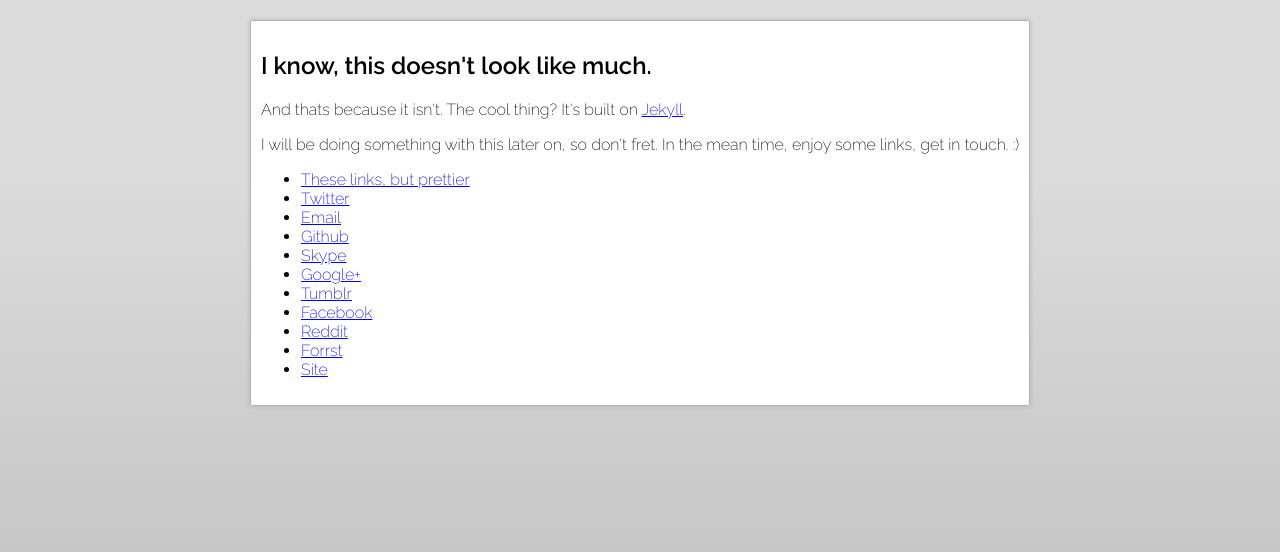
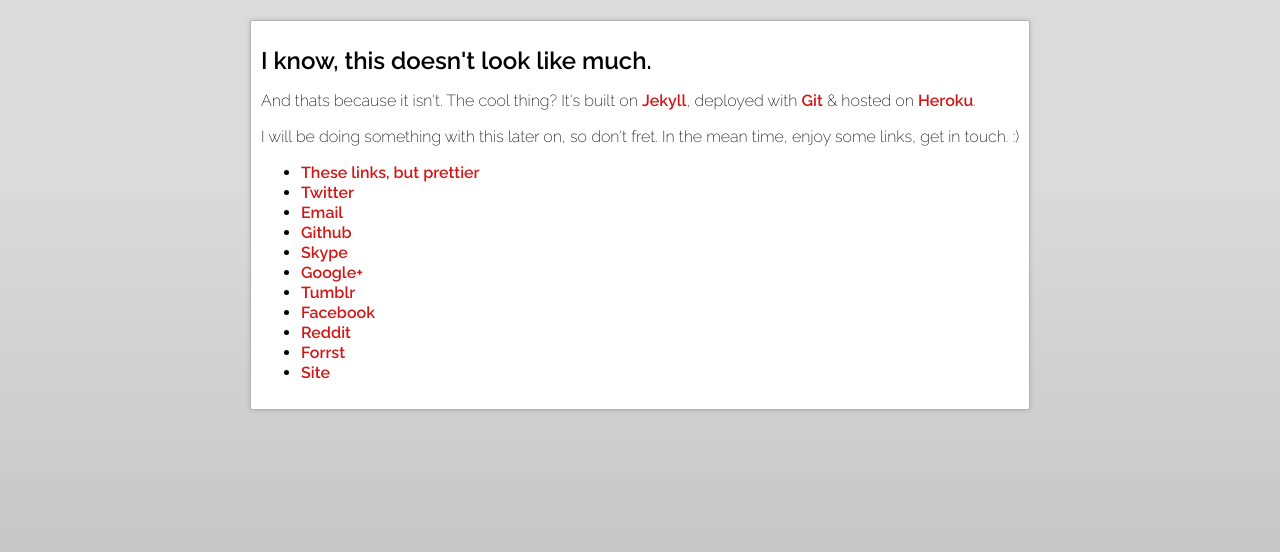
Before and after one commit to JoeKendall/joekendall.co.uk, a Jekyll site: the page built from index.html, in a window 1280 px wide. Shown: the top 552 px of the page. Built offline with Jekyll 4.4.1, drawn with Linux system fonts in a browser that asks for light colours.

Commit message:
links addition and css changes

```diff
--- a/css/style.css
+++ b/css/style.css
@@ -13,8 +13,20 @@
       color-stop(0.18, rgb(189,189,189)),
       color-stop(0.8, rgb(219,219,219))
     );
+
+    line-height: 20px;
 }
 h1 {font-family: 'Raleway', Helvetica, Arial, sans-serif; font-weight: 600;}
+a {
+	color: #d21717;
+	transition: color .5s;
+	-moz-transition: color .5s;
+	-webkit-transition: color .5s;
+	-ms-transition: color .5s;
+	-o-transition: color .5s;
+	text-decoration: none;
+	font-weight: 600;}
+a:hover {color: #b1b1b1;border-bottom: 1px dotted #b1b1b1}
 
 section {
   width: 60%;
--- a/index.html
+++ b/index.html
@@ -5,7 +5,7 @@
 
 <h1>I know, this doesn't look like much.</h1>
 
-<p>And thats because it isn't. The cool thing? It's built on <a href="http://jekyllrb.com">Jekyll</a>.</p>
+<p>And thats because it isn't. The cool thing? It's built on <a href="http://jekyllrb.com">Jekyll</a>, deployed with <a href="http://git-scm.com">Git</a> &amp; hosted on <a href="http://www.heroku.com">Heroku</a>.</p>
 
 <p>I will be doing something with this later on, so don't fret. In the mean time, enjoy some links, get in touch. :)</p>
 
```
